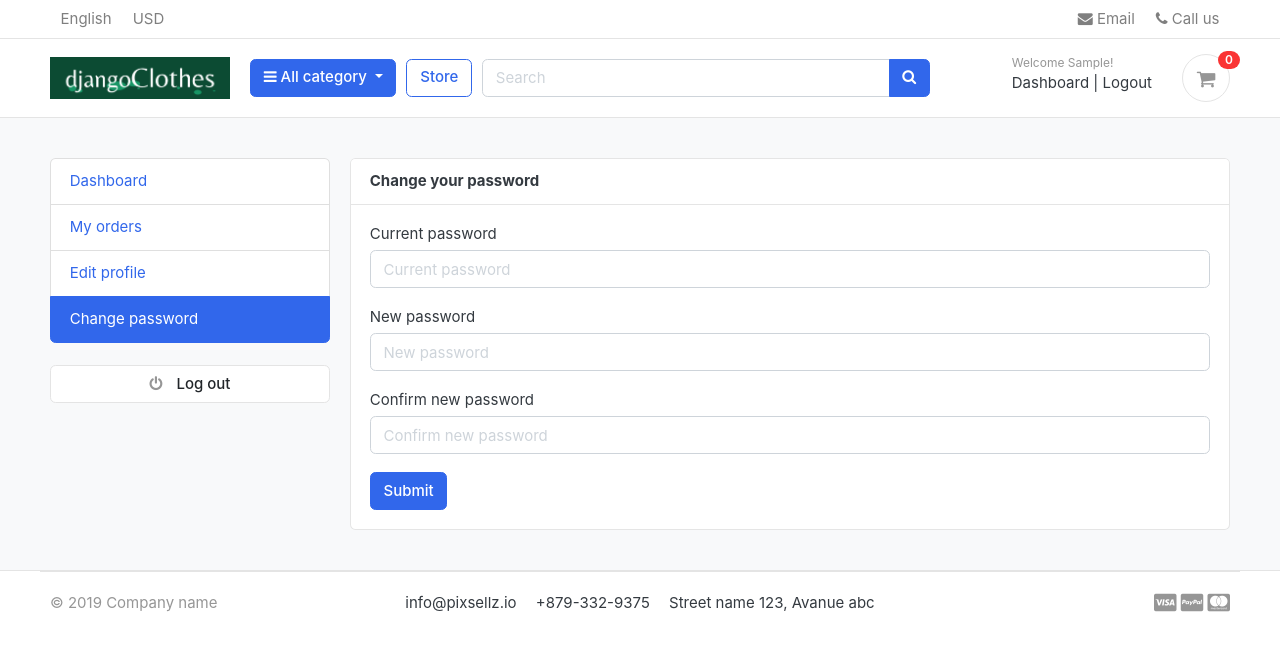
After one commit to wiktorpiela/django-clothes-ecommerce, a Django app: page /accounts/change-password/ in a window 1280 px wide. The commit adds this page. Shown: the top 651 px of the page. Run offline with Django 4.2, Linux system fonts and the light colour scheme; the visitor is signed in with stand-in values (Sample User, id 1); data comes from the database, SQL or seed files in the repository; data that the repository does not hold is empty; some libraries are stand-ins or nearby versions; some web fonts are replaced.

Commit message:
change user password functionality with django form level validation added

```diff
--- a/accounts/forms.py
+++ b/accounts/forms.py
@@ -1,6 +1,7 @@
 from django import forms
 from .models import Account, UserProfile
 from django.contrib.auth.password_validation import validate_password
+from django.contrib.auth.hashers import check_password
 
 class RegistrationForm(forms.ModelForm):
     password = forms.CharField(widget = forms.PasswordInput(attrs={
@@ -92,3 +93,45 @@ class UserProfileForm(forms.ModelForm):
         super(UserProfileForm, self).__init__(*args, **kwatgs)
         for field in self.fields:
             self.fields[field].widget.attrs["class"] = "form-control"
+
+class ChangePasswordForm(forms.Form):
+    current_password = forms.CharField(widget = forms.PasswordInput(attrs={
+        "placeholder": "Current password",
+        "class": "form-control"
+    }))
+
+    new_password = forms.CharField(widget = forms.PasswordInput(attrs={
+        "placeholder": "New password",
+        "class": "form-control"
+    }))
+
+    confirm_password = forms.CharField(widget = forms.PasswordInput(attrs={
+        "placeholder": "Confirm new password",
+        "class": "form-control"
+    }))
+
+    def __init__(self, user, data=None):
+        self.user = user
+        super(ChangePasswordForm, self).__init__(data=data)
+
+    def clean(self):
+        cleaned_data = super(ChangePasswordForm, self).clean()
+        current_password = cleaned_data.get("current_password")
+        new_password = cleaned_data.get("new_password")
+        confirm_password = cleaned_data.get("confirm_password")
+        password_valid = check_password(current_password, self.user.password)
+
+        if new_password != confirm_password:
+            raise forms.ValidationError(
+                "Password does not match."
+            )
+        elif new_password == current_password:
+            raise forms.ValidationError(
+                "New password cannot be the same as current one. Try again!"
+            )
+        elif not password_valid:
+            raise forms.ValidationError(
+                "Current password is incorrect."
+            )
+
+        validate_password(new_password)
--- a/accounts/urls.py
+++ b/accounts/urls.py
@@ -13,7 +13,6 @@ urlpatterns = [
     path("reset-password/", views.reset_password, name="reset_password"),
     path("my-orders/", views.my_orders, name="my_orders"),
     path("edit-profile/", views.edit_profile, name="edit_profile"),
+    path("change-password/", views.change_password, name="change_password"),
     path("", views.dashboard, name="dashboard"),
-
-
 ]
--- a/accounts/views.py
+++ b/accounts/views.py
@@ -1,5 +1,5 @@
 from django.shortcuts import render, redirect, get_object_or_404
-from .forms import RegistrationForm, ResetPasswordForm, UserForm, UserProfileForm
+from .forms import RegistrationForm, ResetPasswordForm, UserForm, UserProfileForm, ChangePasswordForm
 from .models import Account, UserProfile
 from django.contrib import messages
 from django.contrib.auth import authenticate, login, logout
@@ -228,6 +228,7 @@ def reset_password(request):
 
     return render(request, "accounts/reset_password.html", context)
 
+@login_required
 def my_orders(request):
     orders = Order.objects.filter(user=request.user, is_ordered=True).order_by("-created_at")
     context = {
@@ -235,6 +236,7 @@ def my_orders(request):
     }
     return render(request, "accounts/my_orders.html", context)
 
+@login_required
 def edit_profile(request):
     userprofile = UserProfile.objects.get(user=request.user)
     if request.method == "POST":
@@ -254,3 +256,24 @@ def edit_profile(request):
         "userprofile":userprofile
     }
     return render(request, "accounts/edit_profile.html", context)
+
+@login_required
+def change_password(request):
+    user = Account.objects.get(username__exact=request.user.username)
+    if request.method == "POST":
+        form = ChangePasswordForm(user=user, data=request.POST)
+        new_password = request.POST.get("new_password")
+
+        if form.is_valid():
+            user.set_password(new_password)
+            user.save()
+            messages.success(request, "Password updated successfully.")
+            return redirect("accounts:change_password")
+    else:
+        form = ChangePasswordForm(user=user)
+
+    context = {
+        "form":form,
+    }
+
+    return render(request, "accounts/change_password.html", context)
--- /dev/null
+++ b/templates/accounts/change_password.html
@@ -0,0 +1,55 @@
+{% extends 'base.html' %}
+
+{% block content %}
+
+<section class="section-conten padding-y bg">
+    {% include 'includes/alerts.html' %}
+    <div class="container">
+        <div class="row">
+            {% include 'includes/dashboard_sidebar.html' %}
+        <main class="col-md-9">
+            <article class="card">
+            <header class="card-header">
+                <strong class="d-inline-block mr-3">Change your password</strong>
+            </header>
+            <div class="card-body">
+                <div class="row">
+                    <div class="col md-12">
+                        <form action="{% url 'accounts:change_password' %}" method="post">
+                            {% csrf_token %}
+
+
+                            <div class="form-group">
+                                <label>Current password</label>
+                                {{form.current_password}}
+                                <!-- <input type="password" name="current_password" placeholder="Current password" required class="form-control"> -->
+                            </div>
+                            <div class="form-group">
+                                <label>New password</label>
+                                {{form.new_password}}
+                                <!-- <input type="password" name="new_password" placeholder="New password" required class="form-control"> -->
+                            </div>
+                            <div class="form-group">
+                                <label>Confirm new password</label>
+                                {{form.confirm_password}}
+                                <!-- <input type="password" name="confirm_password" placeholder="Confirm password" required class="form-control"> -->
+                            </div>
+
+                            <input type="submit" value="Submit" class="btn btn-primary">
+
+                            {{form.email.errors}}
+                            {{form.non_field_errors}}
+
+                        </form>
+
+                    </div>
+                </div>
+            </div>
+
+            </article>
+        </main>
+    </div>
+    </div>
+</section>
+
+{% endblock content %}
--- a/templates/includes/dashboard_sidebar.html
+++ b/templates/includes/dashboard_sidebar.html
@@ -4,7 +4,7 @@
         <a class="list-group-item {% if '/accounts/' == request.path %}active{% endif %}" href="{% url 'accounts:dashboard' %}"> Dashboard </a>
         <a class="list-group-item {% if '/my-orders/' in request.path %}active{% endif %}" href="{% url 'accounts:my_orders' %}"> My orders </a>
         <a class="list-group-item {% if '/edit-profile/' in request.path %}active{% endif %}" href="{% url 'accounts:edit_profile' %}"> Edit profile </a>
-        <a class="list-group-item" href="#">Change password </a>
+        <a class="list-group-item {% if '/change-password/' in request.path %}active{% endif %}" href="{% url 'accounts:change_password' %}">Change password </a>
     </ul>
     <br>
     <a class="btn btn-light btn-block" href="{% url 'accounts:user_logout' %}"> <i class="fa fa-power-off"></i> <span class="text">Log out</span> </a>
```
